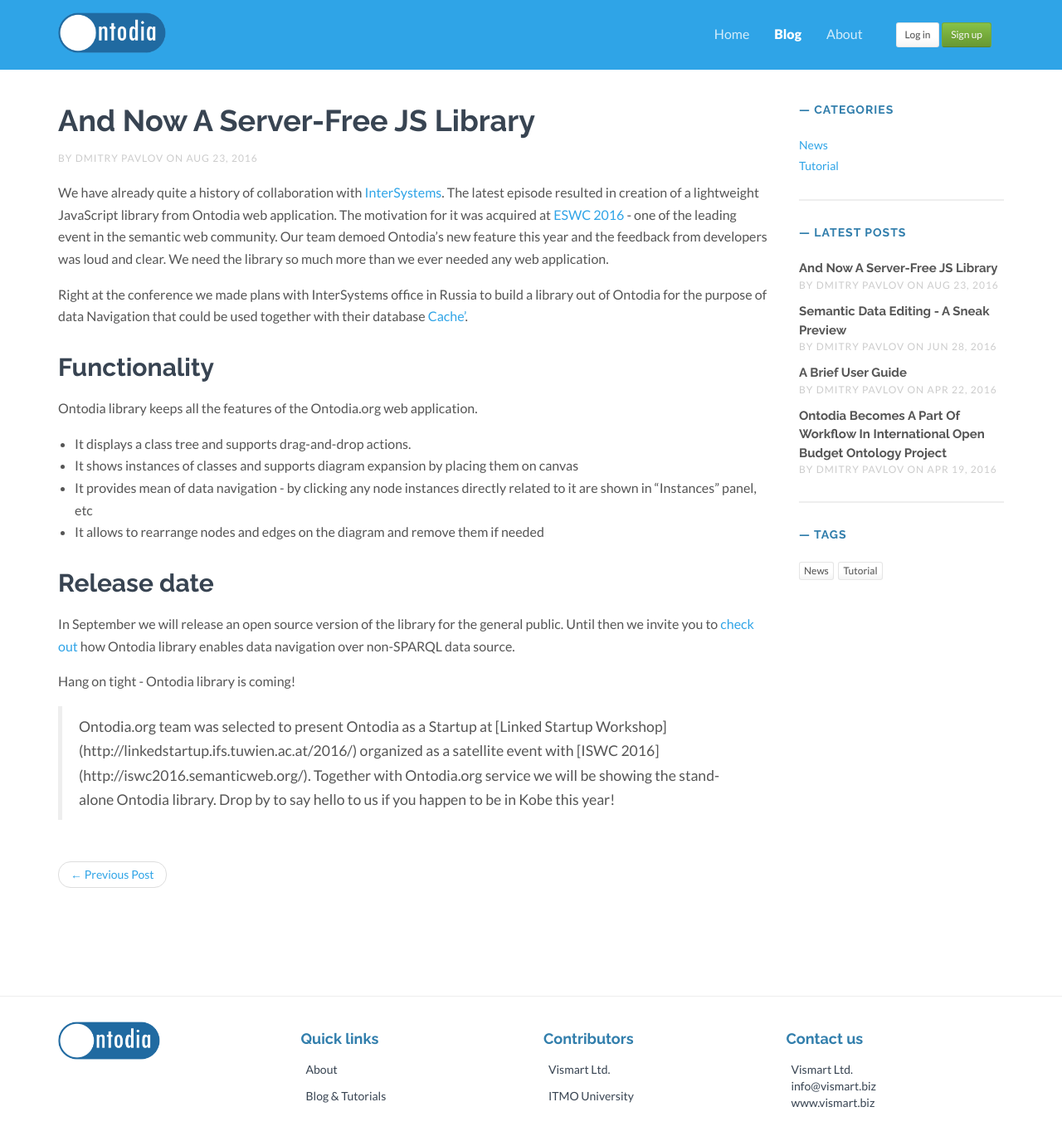
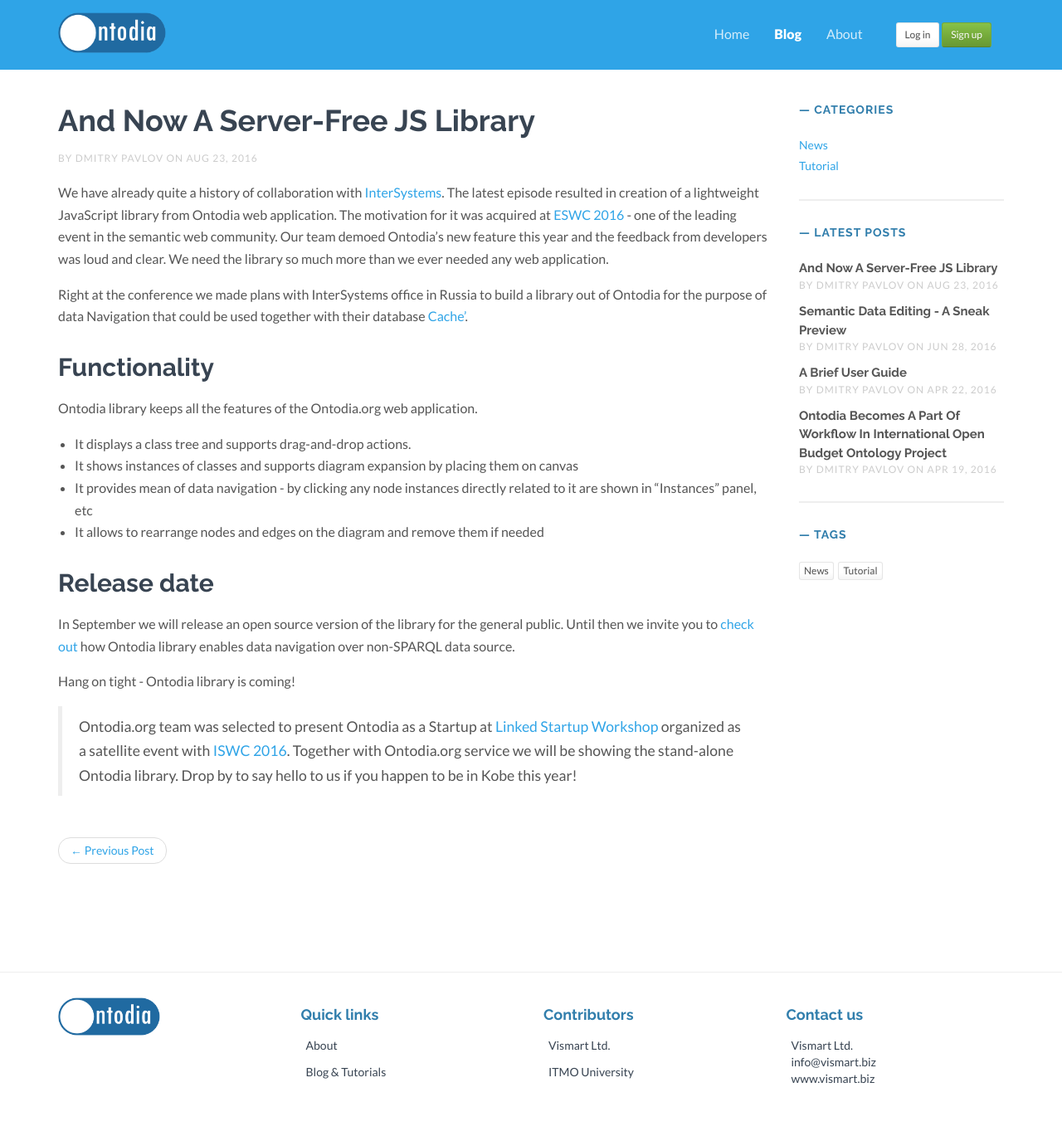
Before and after one commit to ontodia-org/ontodia-org.github.io, a Jekyll site: the page built from _posts/2016-08-23-We-made-a-JS-library.markdown, in a window 1280 px wide. Shown: the whole page at 83% size. Built offline with Jekyll 4.4.1, drawn with Linux system fonts in a browser that asks for light colours; nearby versions of some CDN libraries; comment, search, counter and statistics services are not loaded; after the commit the page ends 1346 px from its top, so only the background shows below that; some of the changed lines change nothing that is shown.

Commit message:
Minor changes

```diff
--- a/_posts/2016-08-23-We-made-a-JS-library.markdown
+++ b/_posts/2016-08-23-We-made-a-JS-library.markdown
@@ -26,4 +26,4 @@
 
 Hang on tight - Ontodia library is coming!
 
- <blockquote> Ontodia.org team was selected to present Ontodia as a Startup at [Linked Startup Workshop](http://linkedstartup.ifs.tuwien.ac.at/2016/) organized as a satellite event with [ISWC 2016](http://iswc2016.semanticweb.org/). Together with Ontodia.org service we will be showing the stand-alone Ontodia library. Drop by to say hello to us if you happen to be in Kobe this year!</blockquote>
+ <blockquote> Ontodia.org team was selected to present Ontodia as a Startup at <a href="http://linkedstartup.ifs.tuwien.ac.at/2016/">Linked Startup Workshop</a> organized as a satellite event with <a href="http://iswc2016.semanticweb.org/">ISWC 2016</a>. Together with Ontodia.org service we will be showing the stand-alone Ontodia library. Drop by to say hello to us if you happen to be in Kobe this year!</blockquote>
```
